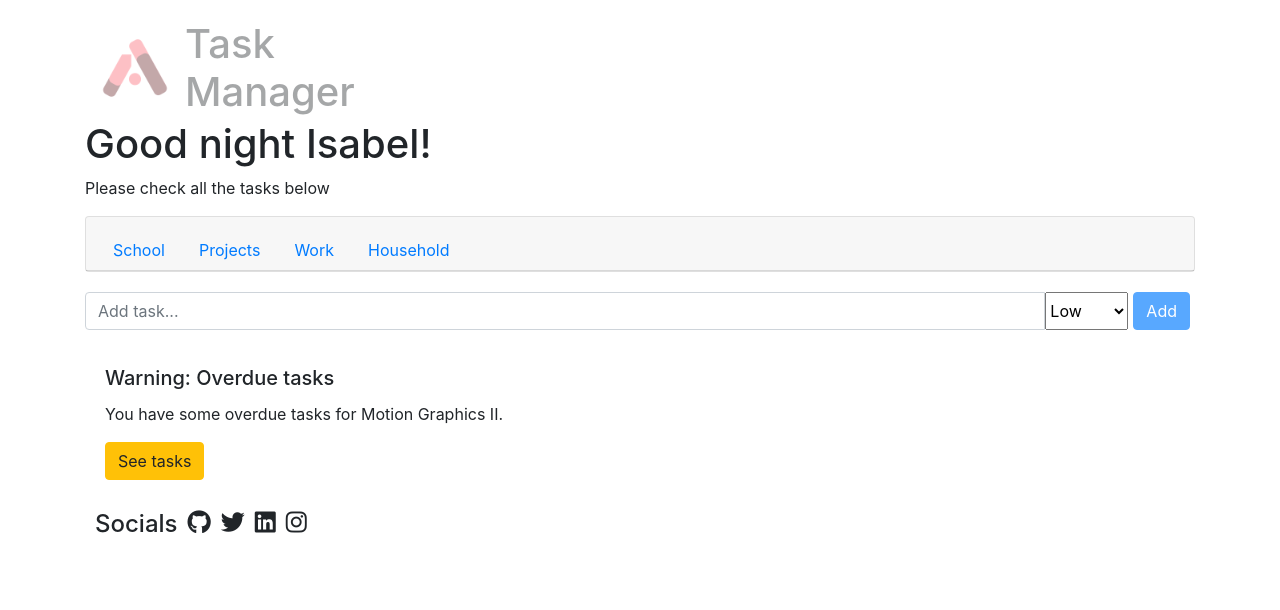
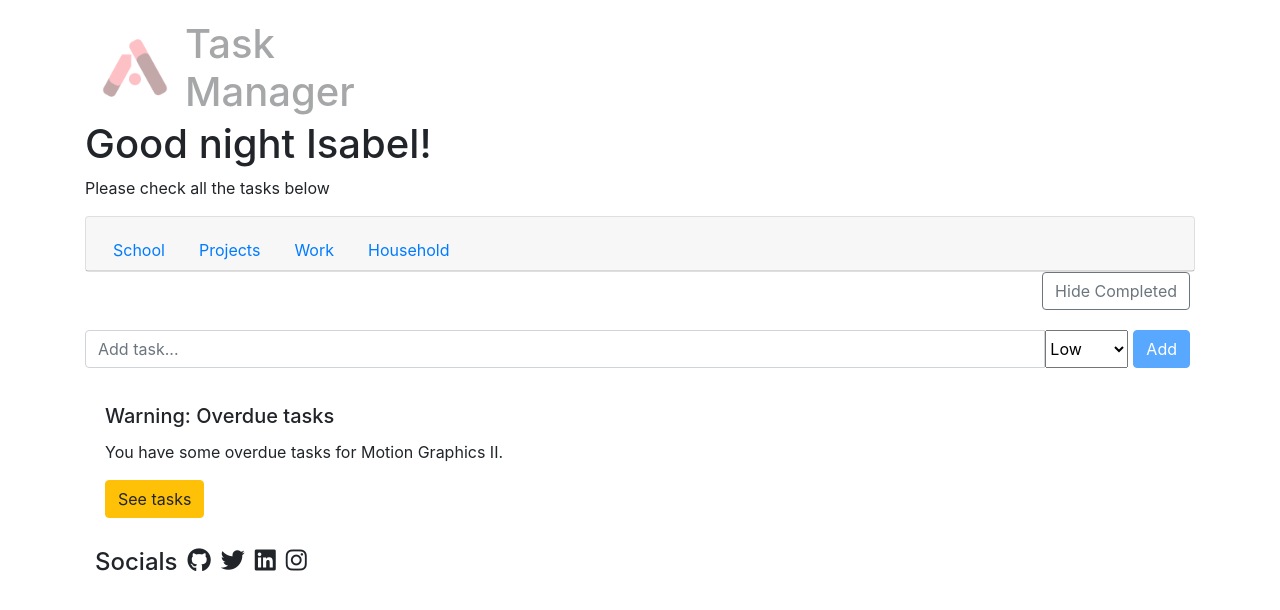
Before and after one commit to acev0010/mtm6404-task-manager-acev0010, a React (Vite) app: page / in a window 1280 px wide. Shown: the top 610 px of the page. Built offline with nearby package versions, Linux system fonts and the light colour scheme.

Commit message:
added function to show and hide completed items

```diff
--- a/src/components/TaskList.jsx
+++ b/src/components/TaskList.jsx
@@ -4,6 +4,7 @@ export default function TaskList() {
   const [newTaskTitle, setNewTaskTitle] = useState("");
   const [newTaskPriority, setNewTaskPriority] = useState("Low");
   const [tasks, setTasks] = useState([]);
+  const [showCompleted, setShowCompleted] = useState(true);
 
   // local storage load
   useEffect(() => {
@@ -32,41 +33,67 @@ export default function TaskList() {
     }
   };
 
-  // status function for complete tasks
-
   function handleToggleStatus(id) {
     setTasks(
-      tasks.map((task) => task.id === id ? { ...task, status: task.status === "complete" ? "incomplete" : "complete" } : task
+      tasks.map((task) =>
+        task.id === id
+          ? {
+              ...task,
+              status:
+                task.status === "complete" ? "incomplete" : "complete",
+            }
+          : task
       )
     );
   }
 
-  // remove tasks
-
   function handleRemoveTask(id) {
     setTasks(tasks.filter((task) => task.id !== id));
   }
-
-  // task sorting
 
   tasks.sort((task1, task2) => {
     const priorities = ["High", "Medium", "Low"];
     return priorities.indexOf(task2.priority) - priorities.indexOf(task1.priority);
   });
 
+  function handleToggleShowCompleted() {
+    setShowCompleted(!showCompleted);
+  }
+
   return (
     <div className="tasklist">
+      <div className="d-flex justify-content-end mb-3">
+        <button
+          className="btn btn-outline-secondary"
+          onClick={handleToggleShowCompleted}
+        >
+          {showCompleted ? "Hide Completed" : "Show Completed"}
+        </button>
+      </div>
       <ul className="list-group">
         {tasks
-          .filter((task) => task.status === "incomplete")
+          .filter((task) =>
+            showCompleted ? true : task.status === "incomplete"
+          )
           .map((task) => (
-            <li key={task.id} className="list-group-item d-flex justify-content-between align-items-center">
+            <li
+              key={task.id}
+              className="list-group-item d-flex justify-content-between align-items-center"
+            >
               <div>
-                <span className="me-3">{task.title} ({task.priority})</span>
-                <button className="btn btn-outline-primary btn-sm me-2" onClick={() => handleToggleStatus(task.id)}>
+                <span className="me-3">
+                  {task.title} ({task.priority})
+                </span>
+                <button
+                  className="btn btn-outline-primary btn-sm me-2"
+                  onClick={() => handleToggleStatus(task.id)}
+                >
                   {task.status === "complete" ? "Incomplete" : "Complete"}
                 </button>
-                <button className="btn btn-outline-danger btn-sm" onClick={() => handleRemoveTask(task.id)}>
+                <button
+                  className="btn btn-outline-danger btn-sm"
+                  onClick={() => handleRemoveTask(task.id)}
+                >
                   Remove
                 </button>
               </div>
```
Also changed, not shown: src/main.jsx (+6 -1 lines), src/components/School.jsx (line endings or trailing spaces).
